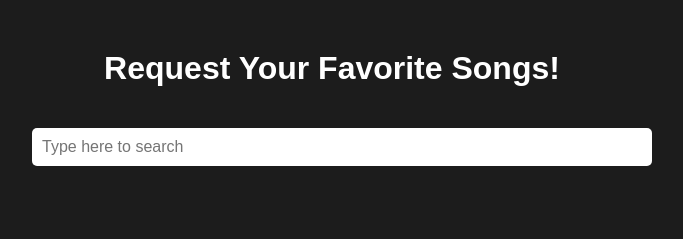
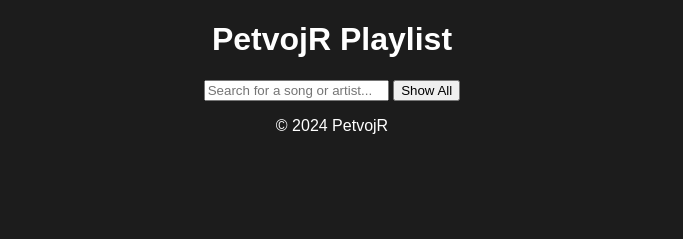
Before and after one commit to Pacel10/PetvojR, a plain HTML site: page index.html in a window 1280 px wide. Shown: the whole page, without its empty margins (308-991 px from the left). Drawn offline with Linux system fonts and the light colour scheme.

Commit message:
Update index.html

```diff
--- a/index.html
+++ b/index.html
@@ -3,16 +3,23 @@
 <head>
     <meta charset="UTF-8">
     <meta name="viewport" content="width=device-width, initial-scale=1.0">
-    <title>Music Request System</title>
+    <title>PetvojR Playlist</title>
     <link rel="stylesheet" href="style.css">
 </head>
 <body>
-    <div class="container">
-        <h1>Request Your Favorite Songs!</h1>
-        <input type="text" id="search-bar" placeholder="Type here to search">
-        <p id="search-status">Searching...</p>
-        <div id="results"></div>
-    </div>
+    <header>
+        <h1>PetvojR Playlist</h1>
+        <input type="text" id="search-box" placeholder="Search for a song or artist...">
+        <button id="show-all">Show All</button>
+    </header>
+    <main>
+        <ul id="playlist">
+            <!-- Songs will be dynamically loaded here -->
+        </ul>
+    </main>
+    <footer>
+        <p>&copy; 2024 PetvojR</p>
+    </footer>
     <script src="script.js"></script>
 </body>
 </html>
```
